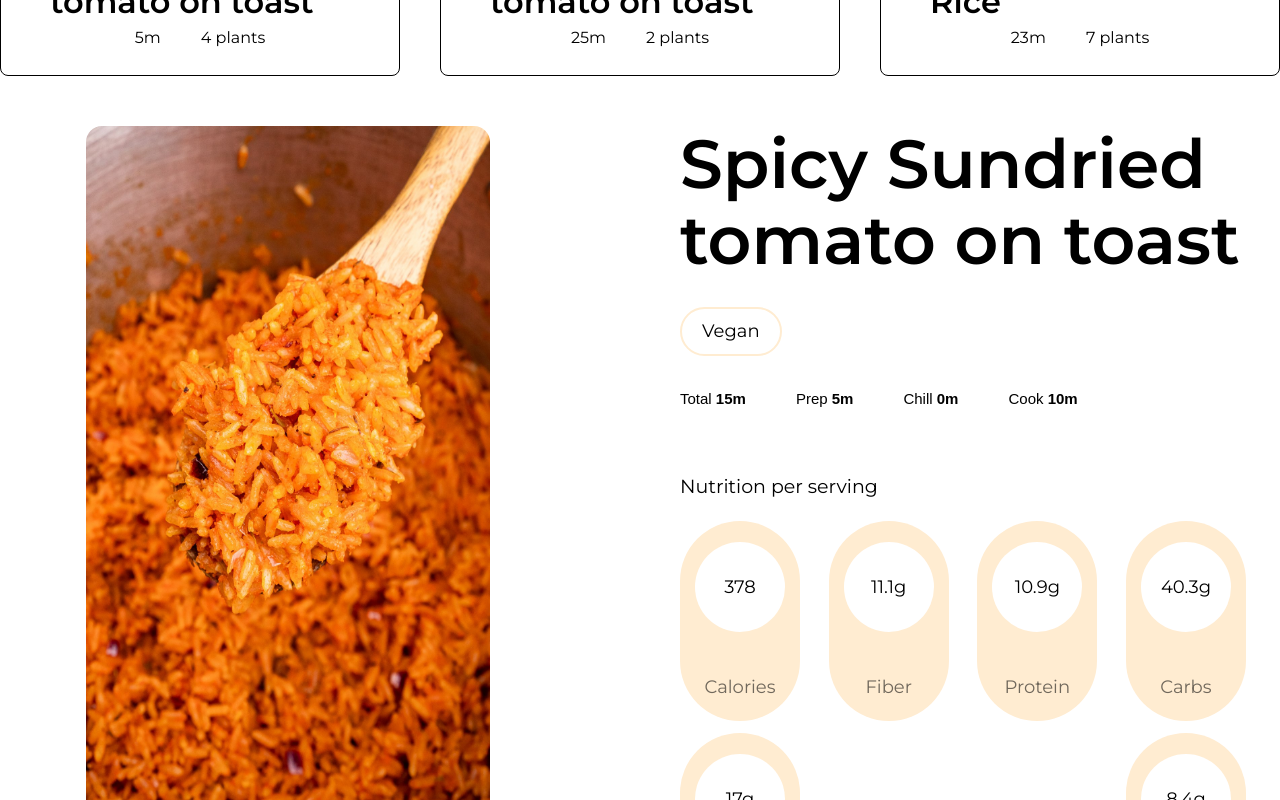
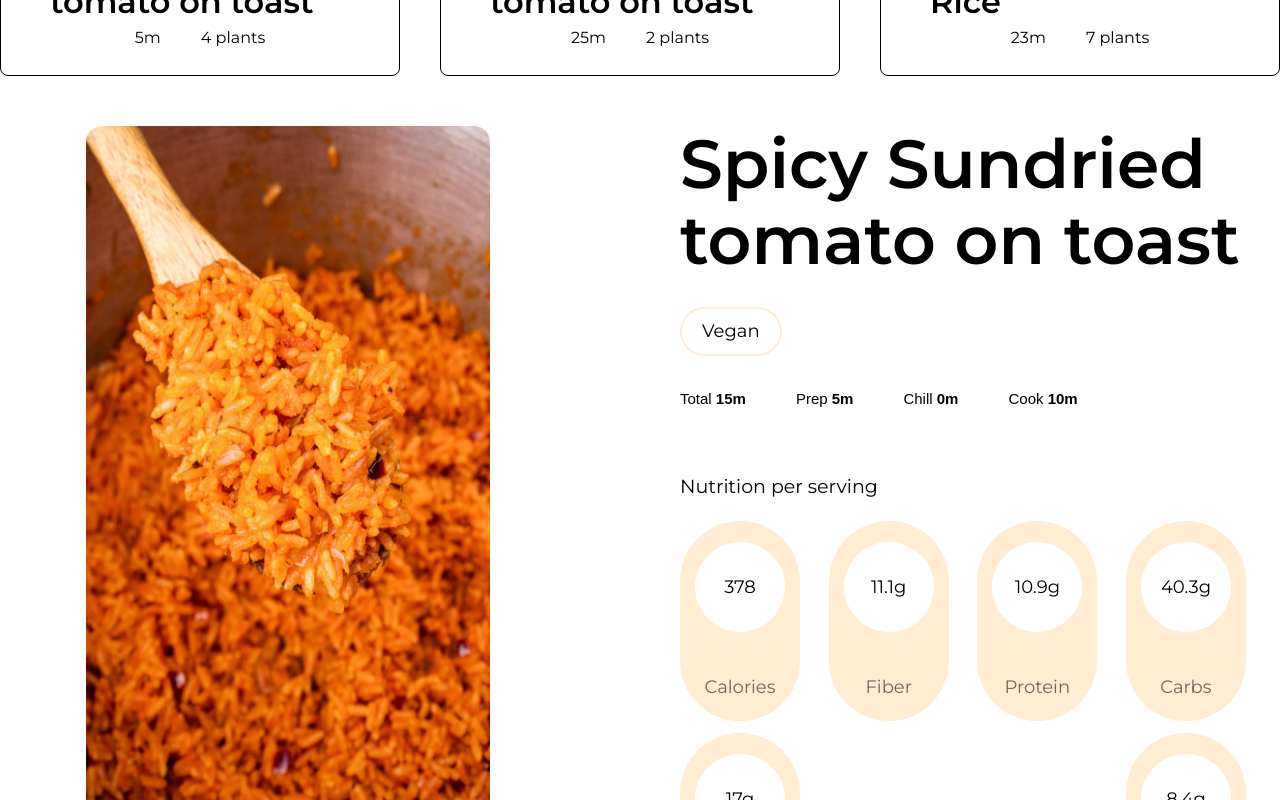
Before and after one commit to Blazskills/ng_recipes, a React (Vite) app: page / in a window 1280 px wide. Shown: the part 1500-2300 px from the top of the page. Built offline with nearby package versions, Linux system fonts and the light colour scheme; a web font is replaced by a local one.

Commit message:
updated recipe detail page with jollof rice

```diff
--- a/src/assets/images/index.js
+++ b/src/assets/images/index.js
@@ -1,5 +1,5 @@
-// import banana from "./banana.png";
-import banana from "./jollof_2.jpg";
+import banana from "./banana.png";
+import jollof from "./jollofrice.png";
 import beans from "./beanss.png";
 import imgs1 from "./image_1.png";
 import imgs2 from "./image_2.png";
@@ -10,4 +10,4 @@ import imgs6 from "./image_6.png";
 import imgs7 from "./image_7.png";
 import imgs8 from "./image_8.png";
 
-export { banana, beans, imgs1, imgs2, imgs3, imgs4, imgs5, imgs6, imgs7, imgs8 };
+export { banana, jollof, beans, imgs1, imgs2, imgs3, imgs4, imgs5, imgs6, imgs7, imgs8 };
--- a/src/components/FavoriteRecipe.jsx
+++ b/src/components/FavoriteRecipe.jsx
@@ -1,4 +1,4 @@
-import { banana, imgs1, imgs2, imgs3, imgs4, imgs5 } from "../assets/images";
+import { imgs1, imgs2, imgs3, imgs4, imgs5, jollof } from "../assets/images";
 import { Instructions } from "./Instructions";
 import { Nutrition } from "./Nutrition";
 export const FavoriteRecipe = () => {
@@ -9,8 +9,8 @@ export const FavoriteRecipe = () => {
         <div className="flex justify-between gap-[80px] max-sm:flex-col-reverse max-md:flex-col-reverse max-lg:flex-col-reverse max-xl:flex-col-reverse">
           <div className="flex-1">
             <img
-              src={banana}
-              alt="banana"
+              src={jollof}
+              alt="jollof"
               className="max-2xl:w-[70%] max-2xl:m-auto rounded-2xl h-[700px] max-sm:h-[400px] w-full max-w-full max-lg:w-[50%] max-lg:m-auto max-md:w-[90%] max-md:m-auto bg-cover "
             />
             <div className="my-[20px] sticky top-5 max-2xl:w-[70%] max-2xl:m-auto">
```
Also changed, not shown: src/assets/images/jollofrice.png (added).
